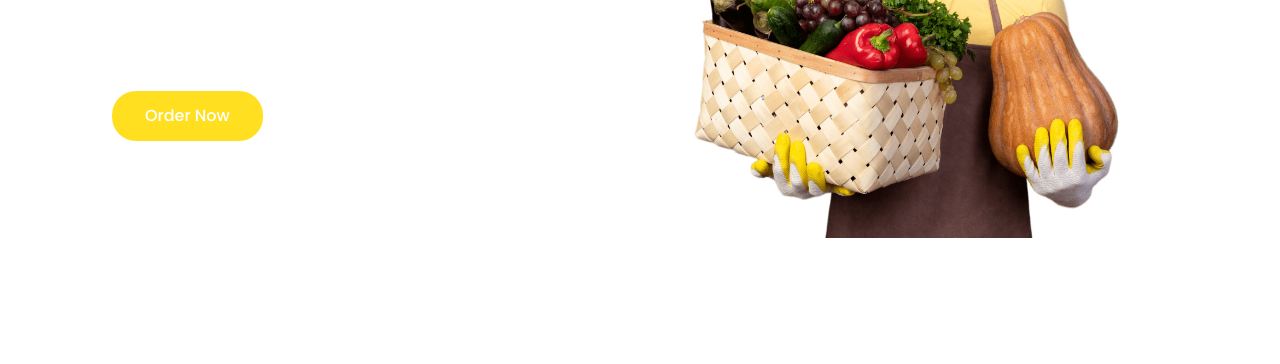
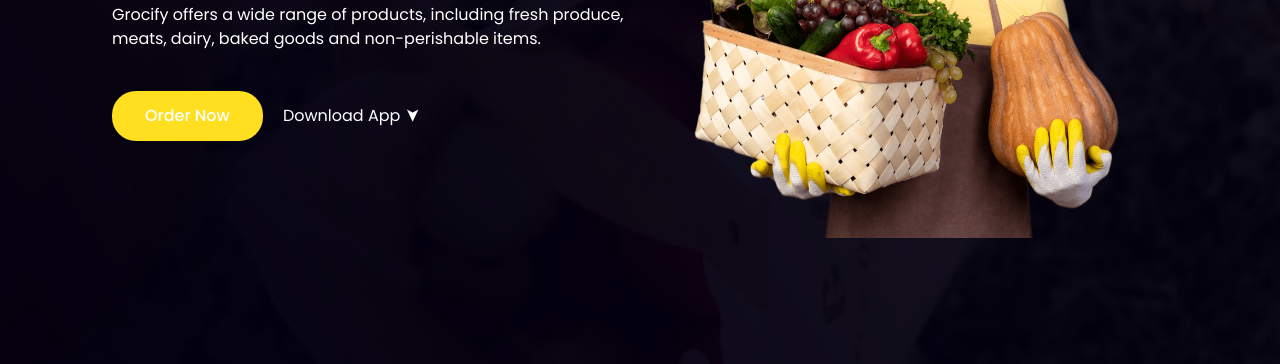
Before and after one commit to webdevshah/Grocery-Landing-Page, a plain HTML site: page index.html in a window 1280 px wide. Shown: the part 436-800 px from the top of the page. Drawn offline with nearby package versions, Linux system fonts and the light colour scheme; the site is published under a folder, as on GitHub Pages, so addresses that start at the root find nothing.

Commit message:
Update index.html

```diff
--- a/index.html
+++ b/index.html
@@ -8,7 +8,7 @@
   <script src="https://cdn.jsdelivr.net/npm/@tailwindcss/browser@4"></script>
 </head>
 <body>
-  <div class="min-h-screen bg-[url('/images/image.png')] bg-center bg-cover px-6 md:px-28 py-5">
+  <div class="min-h-screen bg-[url('images/image.png')] bg-center bg-cover px-6 md:px-28 py-5">
 
     <!-- Navbar -->
     <nav class="flex items-center justify-between">
```
